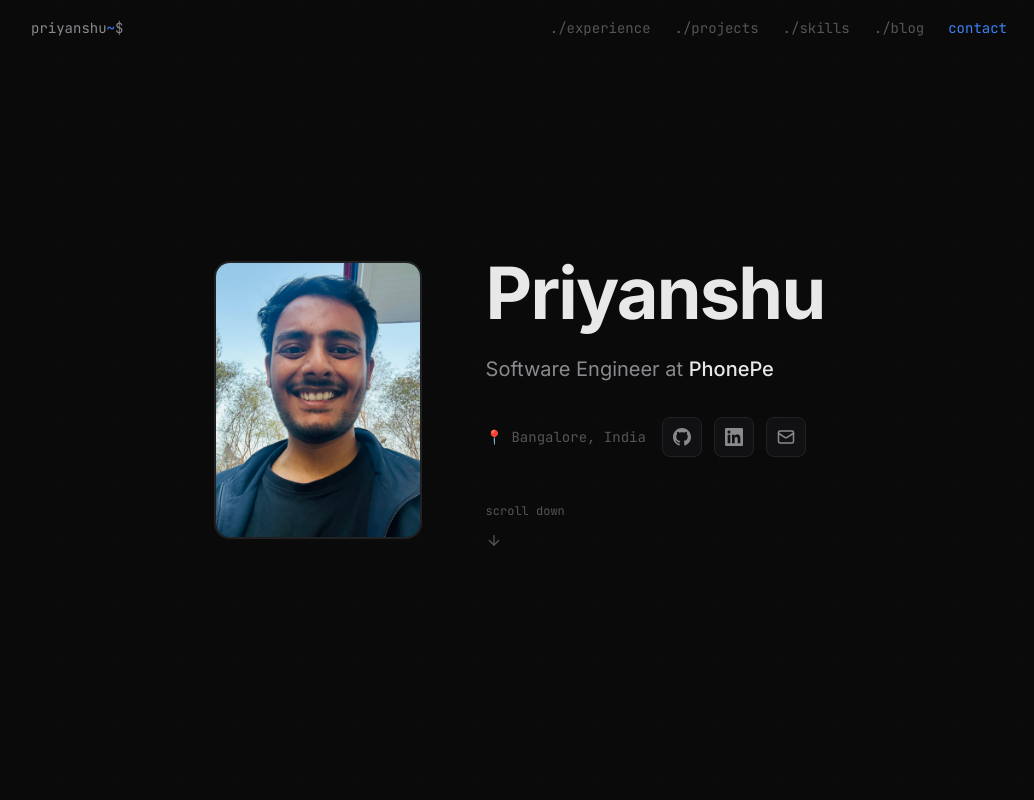
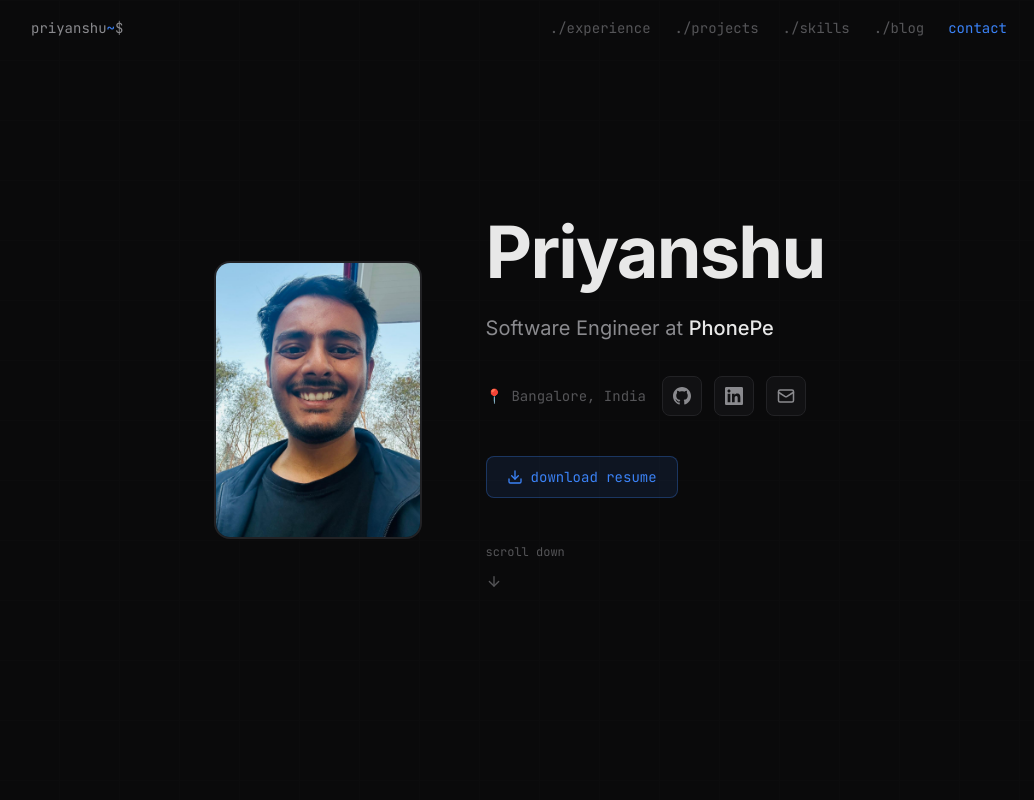
Before and after one commit to priyanshu2400/priyanshu-portfolio, a React (Vite) app: page / in a window 1280 px wide. Shown: the top 800 px of the page, without its empty margins (121-1155 px from the left). Built offline with nearby package versions, Linux system fonts and the light colour scheme.

Commit message:
Add resume PDF and download link in hero

```diff
--- a/src/components/Hero.jsx
+++ b/src/components/Hero.jsx
@@ -1,5 +1,5 @@
 import { motion } from 'framer-motion'
-import { ArrowDown, Mail } from 'lucide-react'
+import { ArrowDown, Mail, Download } from 'lucide-react'
 
 function GithubIcon({ size = 18 }) {
     return (
@@ -101,6 +101,23 @@ export default function Hero() {
                         </div>
                     </motion.div>
 
+                    {/* Download Resume */}
+                    <motion.div
+                        initial={{ opacity: 0, y: 30 }}
+                        animate={{ opacity: 1, y: 0 }}
+                        transition={{ duration: 0.7, delay: 0.4 }}
+                        className="mb-10"
+                    >
+                        <a
+                            href="/resume.pdf"
+                            download
+                            className="inline-flex items-center gap-2 px-5 py-2.5 rounded-lg border border-accent/30 bg-accent/10 text-accent hover:bg-accent/20 transition-all text-sm font-mono"
+                        >
+                            <Download size={16} />
+                            download resume
+                        </a>
+                    </motion.div>
+
                     {/* Scroll indicator */}
                     <motion.a
                         href="#experience"
```
Also changed, not shown: 1 other file (tests, documents, lock files or other folders).
